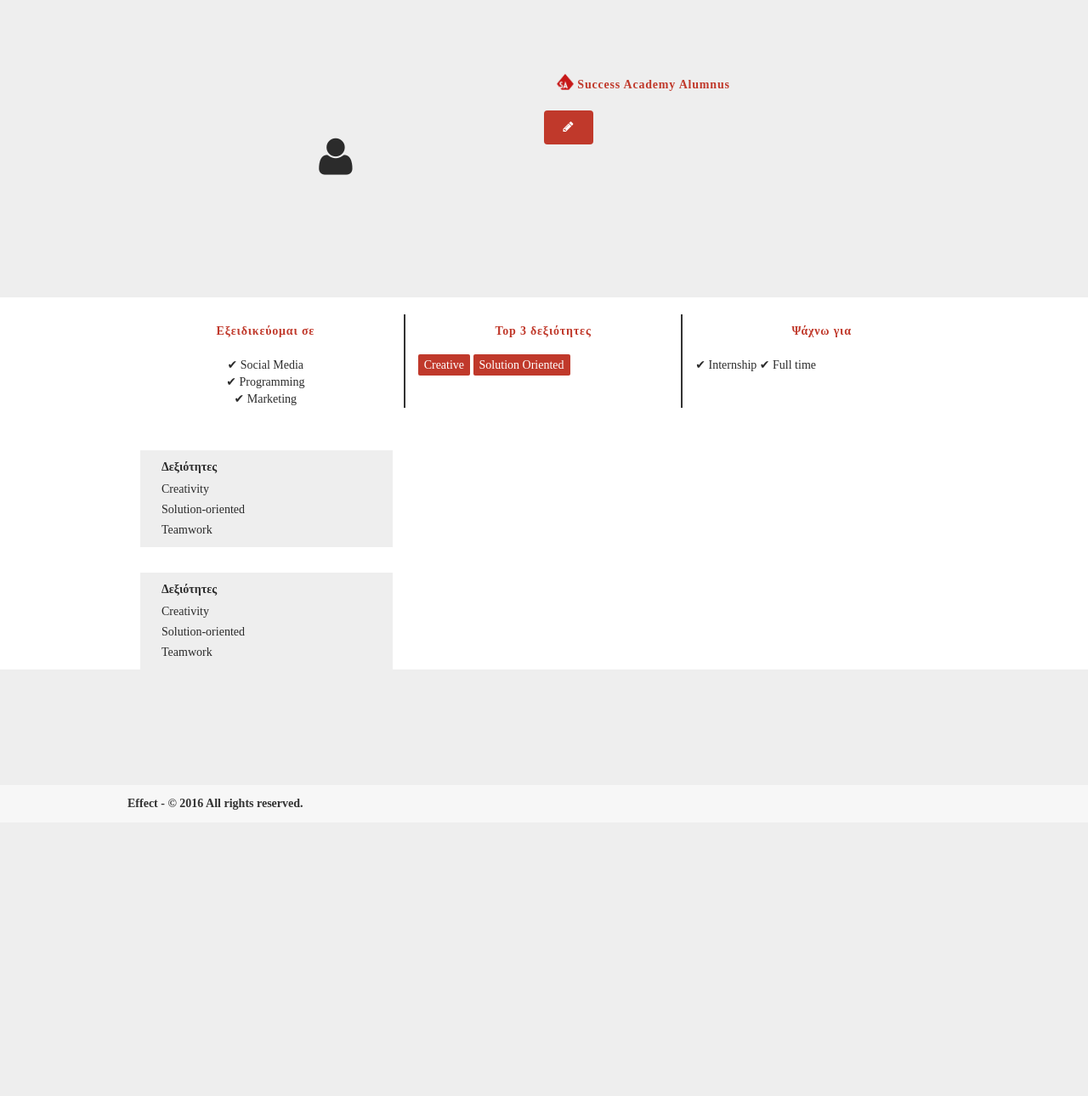
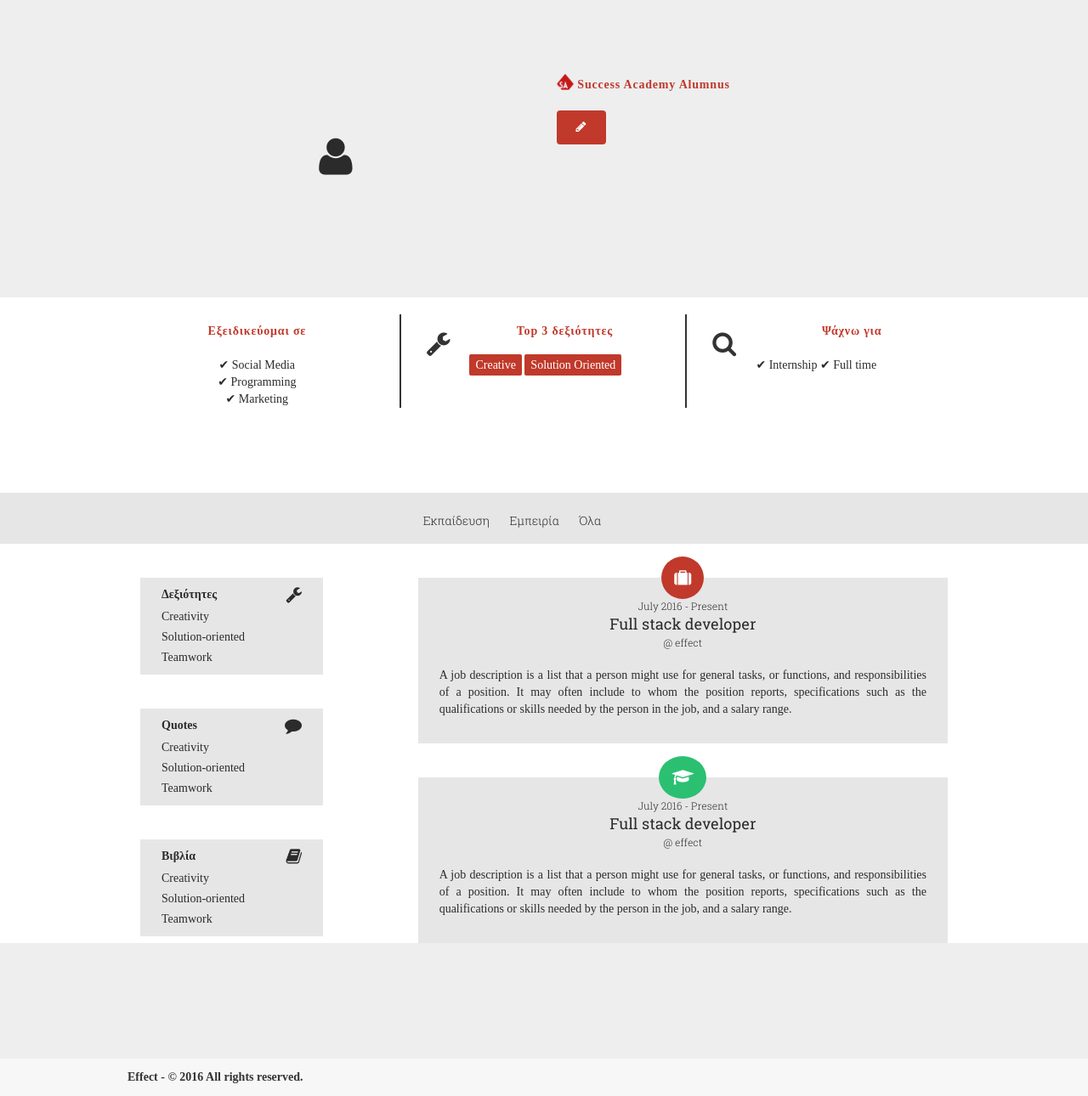
Before and after one commit to fotf91/effect_learning_platform, a Django app: page /account/profile/ in a window 1280 px wide. Shown: the part 70-1360 px from the top of the page at 85% size. Before the commit the page ends 1023 px from the top, so only its background shows below. Run offline with Django 3.2, Linux system fonts and the light colour scheme; a user stored in the database is signed in; data comes from the database, SQL or seed files in the repository; both versions use the stored data as it was after the commit; parts of the project's set-up code (start-up, migrations or seed data) failed here and were passed over; some libraries are stand-ins or nearby versions; some web fonts are replaced.

Commit message:
filters on the profile page

```diff
--- a/effect_project/static/css/css-code/account_app/personal_profile.css
+++ b/effect_project/static/css/css-code/account_app/personal_profile.css
@@ -49,18 +49,82 @@ div.avatar-img{
   margin-top: 58px;
 }
 /******************
+      FILTERS BUTTONS
+******************/
+.filters-bar{
+    height: 60px;
+    margin-top: 80px;
+    padding-top: 23px;
+    background: #e7e6e6;
+    font-family: "robotoslab-light";
+}
+.filters-bar div{
+    display: inline-block;
+    margin-right: 20px;
+}
+.filters-bar div:hover{
+  cursor: pointer;
+  color: #333;
+}
+
+/******************
+  COMMON: GREY BOX & GREY BOX MAIN
+******************/
+.grey-box,
+.grey-box-main{
+  padding: 10px 25px;
+  margin-top: 40px;
+  background: #e7e6e6;
+}
+/******************
       GREY BOX
 ******************/
-.grey-box{
-  padding: 10px 25px;
-  margin-top: 30px;
-}
+
 .grey-box .title{
   padding-bottom: 2px;
   font-weight: bold;
 }
 .grey-box div:not(.title){
   padding-top: 4px;
+}
+
+.grey-box .fa{
+  float: right;
+  font-size: 20px;
+}
+/******************
+      GREY BOX MAIN
+******************/
+.grey-box-main{
+  padding-bottom: 30px;
+}
+.grey-box-main .text-center{
+  margin-top: -35px;
+}
+.grey-box-main .fa{
+  color: #fff;
+  font-size: 20px;
+  padding: 15px;
+  border-radius: 100%;
+}
+.grey-box-main .fa-suitcase{
+  background: #c0392b;
+}
+.grey-box-main .fa-graduation-cap{
+  background: #2BC071;
+}
+.grey-box-main .sec-info{
+  font-size: 12px;
+  font-family: "robotoslab-light";
+}
+.grey-box-main .title{
+  font-size: 18px;
+  font-family: "robotoslab-regular";
+
+}
+.grey-box-main .info{
+  margin-top: 20px;
+  text-align: justify;
 }
 /**********************************/
 .alumnus{
@@ -70,6 +134,11 @@ div.avatar-img{
   width: 20px;
   height: 20px;
   margin-top: -10px;
+}
+.custom-col .fa{
+  color: #333;
+  font-size: 30px;
+  margin-top: 20px;
 }
 .custom-col .title{
   text-align: center;
@@ -112,6 +181,3 @@ div.avatar-img{
 .side-side-el{
   display: inline;
 }
-.grey-box{
-  background: #eee;
-}
--- a/effect_project/static/js/js-code/account_app/controllers/personal_profile.js
+++ b/effect_project/static/js/js-code/account_app/controllers/personal_profile.js
@@ -6,6 +6,9 @@ accountApp.controller('PersonalProfileController', function PersonalProfileContr
 	$scope.edit_main_flag = false; // true: data are being edited, false: data are not edited
 	$scope.django_data_flag = true; // true: show django data, false: show ng-model variables
 	$scope.profile = {}; // empty form object
+	$scope.filter_edu = true; // true: show education elements
+	$scope.filter_exp = true; // true: show experience elements
+
 
 	$scope.updateProfile = function(){
 		$http.post("/account/profile/", JSON.stringify($scope.profile))
@@ -42,4 +45,19 @@ accountApp.controller('PersonalProfileController', function PersonalProfileContr
 	$scope.editAvatar = function(){
 		editAvatar();
 	}// editAvatar()
+
+	$scope.filterEdu = function(){
+	    $scope.filter_exp = true;
+	    $scope.filter_edu = false;
+	}// filterEdu()
+
+    $scope.filterExp = function(){
+        $scope.filter_edu = true;
+	    $scope.filter_exp = false;
+	}// filterExp()
+
+	$scope.filterAll = function(){
+	    $scope.filter_edu =
+	    $scope.filter_exp = true;
+	}
 });
--- a/effect_project/templates/account_app/personal_profile.html
+++ b/effect_project/templates/account_app/personal_profile.html
@@ -57,12 +57,13 @@
       {% if not current_user_detail.alumn %}
       <div class="alumnus"><img src="{% static 'images/logos/SA_Stamp_100x100-01.png' %}"> Success Academy Alumnus</div>
       {% endif %}
+      <button class="btn btn-default btn-grey" ng-show="edit_main_flag" ng-click="updateProfile()">Submit</button>
+      <button type="button" class="btn btn-default" ng-click="editForm()"><span ng-hide="edit_main_flag"><i class="fa fa-pencil fa-fw" aria-hidden="true"></i></span><span ng-show="edit_main_flag">Cancel</span></button>
     </div>
-    <button type="button" class="btn btn-default" ng-click="editForm()"><span ng-hide="edit_main_flag"><i class="fa fa-pencil fa-fw" aria-hidden="true"></i></span><span ng-show="edit_main_flag">Cancel</span></button>
-    <button ng-show="edit_main_flag" ng-click="updateProfile()">Submit</button>
   </div>
   <div class="bkgd-white">
-    <div class="max-width-980 row skills-bar">
+    <div class="max-width-980">
+      <div class="skills-bar row">
         <div class="col-md-4 custom-col border-r text-center">
           <div class="title">Εξειδικεύομαι σε</div>
           <div>&#10004; Social Media</div>
@@ -70,29 +71,78 @@
           <div>&#10004; Marketing</div>
         </div>
         <div class="col-md-4 custom-col border-r">
+          <div class="col-md-2">
+            <i class="fa fa-wrench" aria-hidden="true"></i>
+          </div>
+          <div class="col-sm-10">
             <div class="title">Top 3 δεξιότητες</div>
             <div class="side-side-box">Creative</div>
             <div class="side-side-box">Solution Oriented</div>
           </div>
+        </div>
         <div class="col-md-4 custom-col">
+          <div class="col-sm-2">
+            <i class="fa fa-search" aria-hidden="true"></i>
+          </div>
+          <div class="col-sm-10">
             <div class="title">Ψάχνω για</div>
             <div class="side-side-el">&#10004; Internship</div>
             <div class="side-side-el">&#10004; Full time</div>
           </div>
         </div>
+      </div>
+    </div>
+    <div class="filters-bar text-center">
+      <div class="max-width-980">
+        <div class="row">
+          <div ng-click="filterEdu()">Εκπαίδευση</div>
+          <div ng-click="filterExp()">Εμπειρία</div>
+          <div ng-click="filterAll()">Όλα</div>
+        </div>
+      </div>
+    </div>
+
+    <!-- resume -->
+
     <div class="max-width-980 row">
-      <div class="col-md-4 ">
+      <div class="col-md-3 ">
         <div class="grey-box">
-          <div class="title">Δεξιότητες</div>
+          <div class="title">Δεξιότητες <i class="fa fa-wrench" aria-hidden="true"></i></div>
           <div>Creativity</div>
           <div>Solution-oriented</div>
           <div>Teamwork</div>
         </div>
         <div class="grey-box">
-          <div class="title">Δεξιότητες</div>
+          <div class="title">Quotes <i class="fa fa-comment" aria-hidden="true"></i></div>
           <div>Creativity</div>
           <div>Solution-oriented</div>
           <div>Teamwork</div>
+        </div>
+        <div class="grey-box">
+          <div class="title">Βιβλία <i class="fa fa-book" aria-hidden="true"></i></div>
+          <div>Creativity</div>
+          <div>Solution-oriented</div>
+          <div>Teamwork</div>
+        </div>
+      </div>
+      <div class="col-sm-8 col-sm-offset-1">
+        <div class="grey-box-main" ng-show="filter_exp">
+          <div class="text-center">
+            <i class="fa fa-suitcase" aria-hidden="true"></i>
+            <div class="sec-info">July 2016 - Present</div>
+            <div class="title">Full stack developer</div>
+            <div class="sec-info">@ effect</div>
+            <div class="info">A job description is a list that a person might use for general tasks, or functions, and responsibilities of a position. It may often include to whom the position reports, specifications such as the qualifications or skills needed by the person in the job, and a salary range.</div>
+          </div>
+        </div>
+        <div class="grey-box-main" ng-show="filter_edu">
+          <div class="text-center">
+            <i class="fa fa-graduation-cap" aria-hidden="true"></i>
+            <div class="sec-info">July 2016 - Present</div>
+            <div class="title">Full stack developer</div>
+            <div class="sec-info">@ effect</div>
+            <div class="info">A job description is a list that a person might use for general tasks, or functions, and responsibilities of a position. It may often include to whom the position reports, specifications such as the qualifications or skills needed by the person in the job, and a salary range.</div>
+          </div>
         </div>
       </div>
     </div>
```
Also changed, not shown: effect_project/db.sqlite3. Lines whose indentation alone changed are shown as unchanged.
